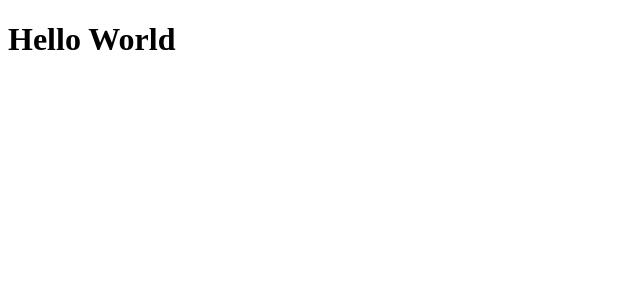
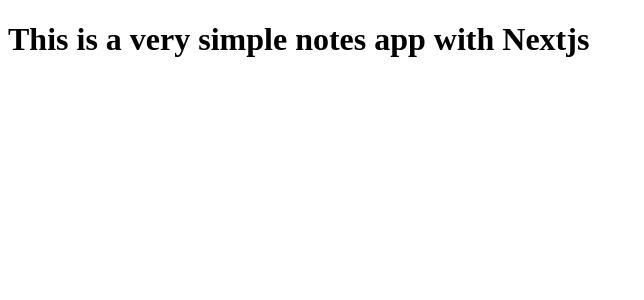
Before and after one commit to pushkarsingh019/nextjs-crud, a Next.js app: page / in a window 1280 px wide. Shown: the top 300 px of the page, without its empty margins (0-644 px from the left). Built offline with nearby package versions, Linux system fonts and the light colour scheme.

Commit message:
first deploy

```diff
--- a/pages/index.js
+++ b/pages/index.js
@@ -1,6 +1,6 @@
 function Home(){
   return(
-    <h1>Hello World</h1>
+    <h1>This is a very simple notes app with Nextjs</h1>
   )
 };
 
```
